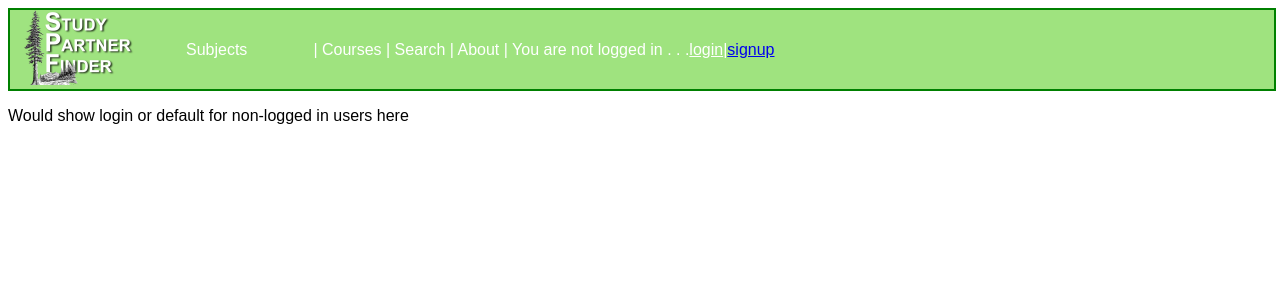
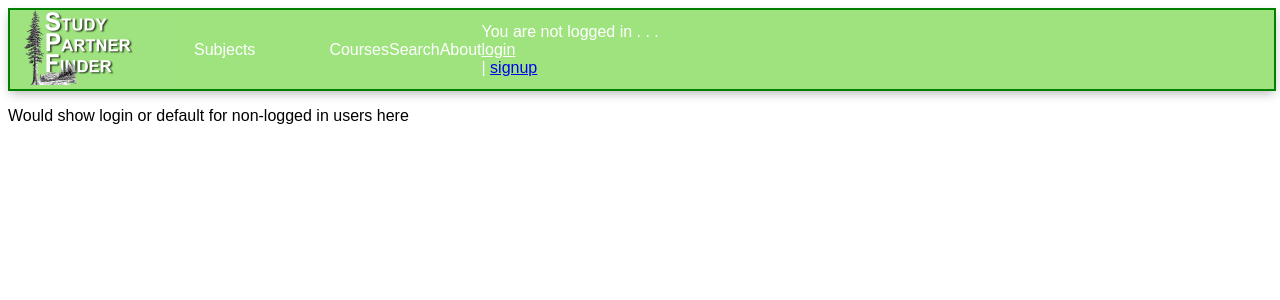
Before and after one commit to NathanOliphant/StudyPartnerFinder, a Django app: page / in a window 1280 px wide. Shown: the top 300 px of the page. Run offline with Django 3.2, Linux system fonts and the light colour scheme; some libraries are stand-ins or nearby versions.

Commit message:
Added proper static folder, added spf.css, added header, added some dropdown choices

```diff
--- a/StudyPartnerFinder/static/css/spf.css
+++ b/StudyPartnerFinder/static/css/spf.css
@@ -15,13 +15,24 @@
 	width: 100%;
 	height: 79px;
 	color:  #ffffff;
+	/*
+	   Add a drop shadow to our header.
+	*/
+	-webkit-box-shadow: 0px 4px 10px -2px rgba(0, 0, 0, 0.3);
+  -moz-box-shadow: 0px 4px 10px -2px rgba(0, 0, 0, 0.3);
+  box-shadow:  0 4px 10px -2px rgba(0, 0, 0, 0.3);
+
+}
+
+.header {
+	color:  #ffffff;
 	display:flex;
     align-items: center; /* Vertical center alignment */
     justify-content: left; /* Horizontal alignment */
 }
 
-.header {
-	color:  #ffffff;
+.header div {
+  white-space:nowrap;
 }
 
 .logo {
@@ -38,7 +49,7 @@
 .dropbtn {
     background-color: #9fe37f;
     color: white;
-    padding: 16px;
+    padding: 24px;
     font-size: 16px;
     border: none;
     cursor: pointer;
@@ -79,7 +90,10 @@
 
 /* Change the background color of the dropdown button when the dropdown content is shown */
 .dropdown:hover .dropbtn {
-    background-color: #3e8e41;
+    /*background-color: #3e8e41;*/
+    background-color: #ffffff;
+    font-size: 24px;
+    color: green;
 }
 
 /*
--- a/templates/base.html
+++ b/templates/base.html
@@ -10,7 +10,7 @@
     </script>
 </head>
 <body>
-    <div id='header'>
+    <div id='header' class='header'>
         <div class="logo"><img src="{% static "images/SPF-Logo.jpg" %}" width="150" height="75"  alt="Study Partner Finder" /></div>
         <div class="dropdown">
                 <button class="dropbtn">Subjects</button>
@@ -20,13 +20,9 @@
                     <a href="#">Zoology</a>
                 </div>
         </div>
-        |
-        Courses
-        |
-        Search
-        |
-        About
-        |
+        <div>Courses</div>
+        <div>Search</div>
+        <div>About</div>
         {% if user.is_authenticated %}
            <div class="dropdown">
                 <button class="dropbtn">{{ user.username }} &#9662;</button>
@@ -37,7 +33,7 @@
                 </div>
             </div>
         {% else %}
-            You are not logged in . . . <a class="header" href="{% url 'login' %}">login</a> | <a href="{% url 'signup' %}">signup</a>
+           <div>You are not logged in . . . <a class="header" href="{% url 'login' %}">login</a> | <a href="{% url 'signup' %}">signup</a></div>
         {% endif %}
     </div>
     <main>
```
